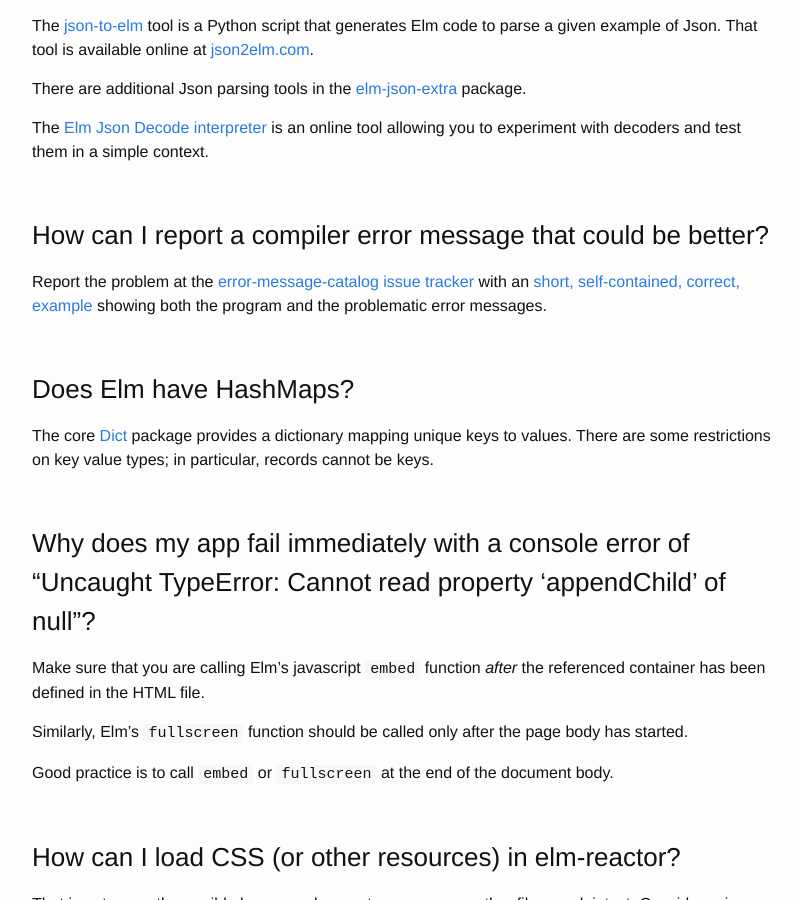
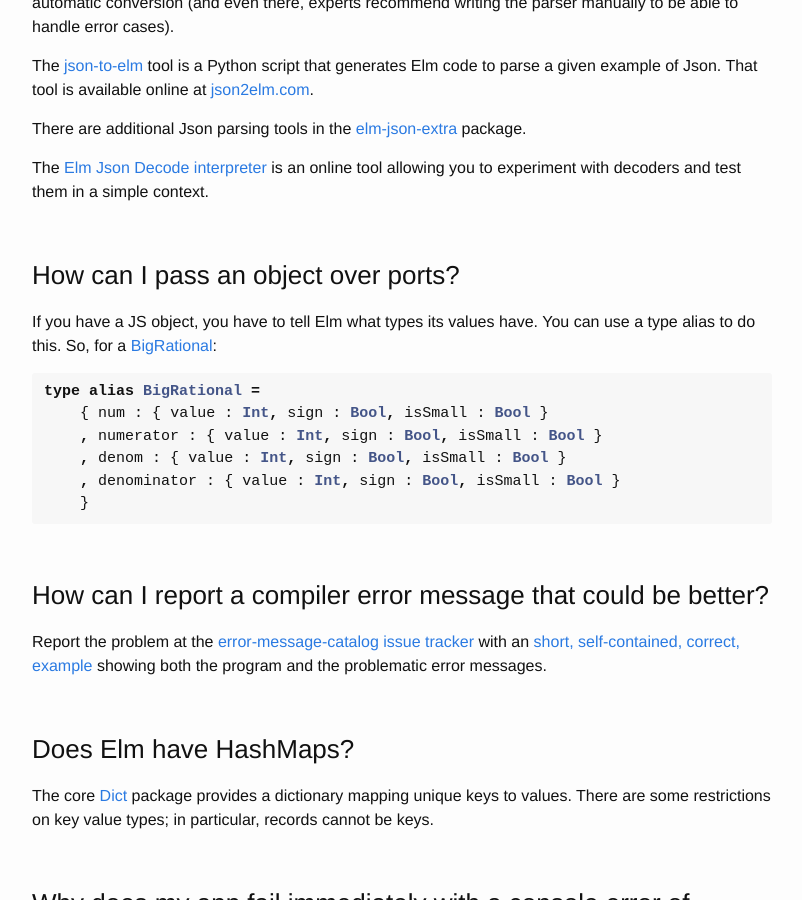
Before and after one commit to gunnarahlberg/elm-faq, a Jekyll site: the page built from index.md, in a window 1280 px wide and 900 px high, scrolled down 6626 px. Shown: the whole window, without its empty margins (238-1040 px from the left). Built offline with Jekyll 4.4.1, drawn with Linux system fonts in a browser that asks for light colours; some of the changed text lies outside the part shown.

Commit message:
Passing an object over ports
This was my entry point into Elm, and I struggled with this for days. I needed to make sure I'd be able to use a JS library with Elm before I learned any more Elm, and like many libraries it used objects.

````diff
--- a/index.md
+++ b/index.md
@@ -223,6 +223,18 @@
 
 The [Elm Json Decode interpreter](http://simonh1000.github.io/decoder/) is an online tool allowing you to experiment with decoders and test them in a simple context.
 
+### How can I pass an object over ports?
+
+If you have a JS object, you have to tell Elm what types its values have. You can use a type alias to do this. So, for a [BigRational](https://github.com/peterolson/BigRational.js):
+
+```elm
+type alias BigRational =
+    { num : { value : Int, sign : Bool, isSmall : Bool }
+    , numerator : { value : Int, sign : Bool, isSmall : Bool }
+    , denom : { value : Int, sign : Bool, isSmall : Bool }
+    , denominator : { value : Int, sign : Bool, isSmall : Bool }
+    }
+```
 
 ### How can I report a compiler error message that could be better?
 
````
